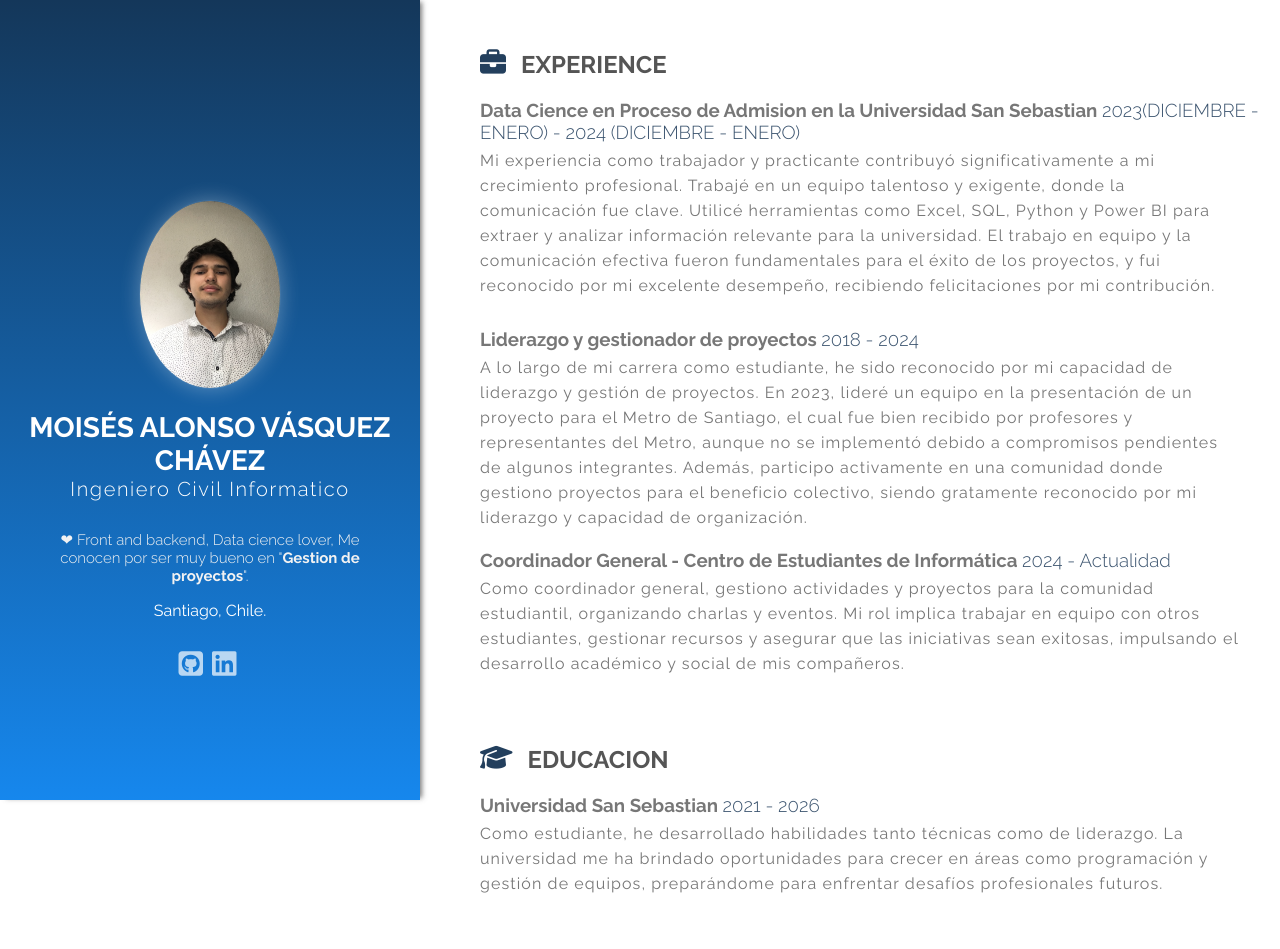
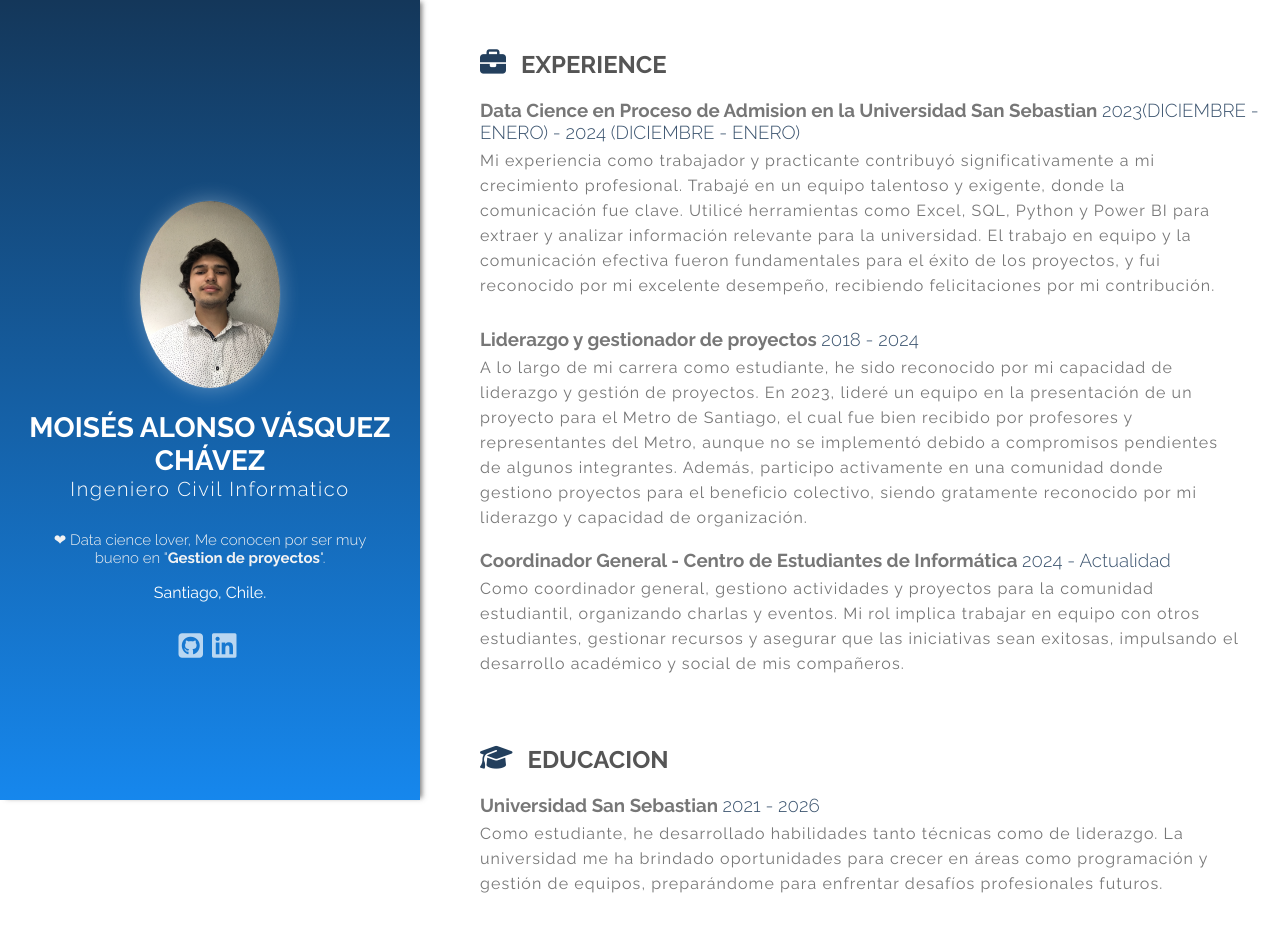
Before and after one commit to Moi-123-Alonso/Pagina-web-Moises, a website: page index.html in a window 1280 px wide. Shown: the top 949 px of the page. Drawn offline with Linux system fonts and the light colour scheme.

Commit message:
Update index.html
Cv1

```diff
--- a/index.html
+++ b/index.html
@@ -24,7 +24,7 @@
               <h2>Ingeniero Civil Informatico</h2>
             </div>
             <div class="desc">
-              <p>❤ Front and backend, Data cience lover, Me conocen por ser muy bueno en "<strong>Gestion de proyectos</strong>".</p>
+              <p>❤ Data cience lover, Me conocen por ser muy bueno en "<strong>Gestion de proyectos</strong>".</p>
             </div>
             <div class="address">
               <p>Santiago, Chile.</p>
```
